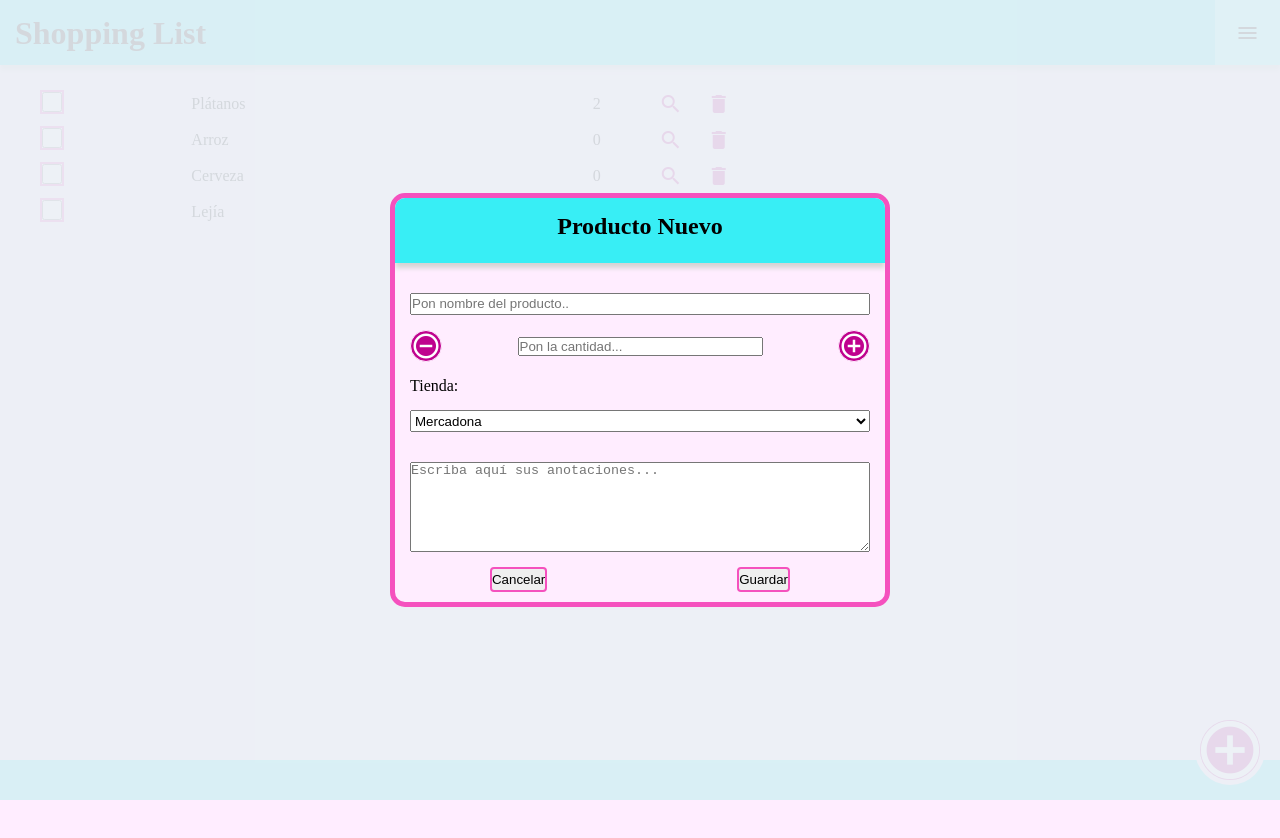
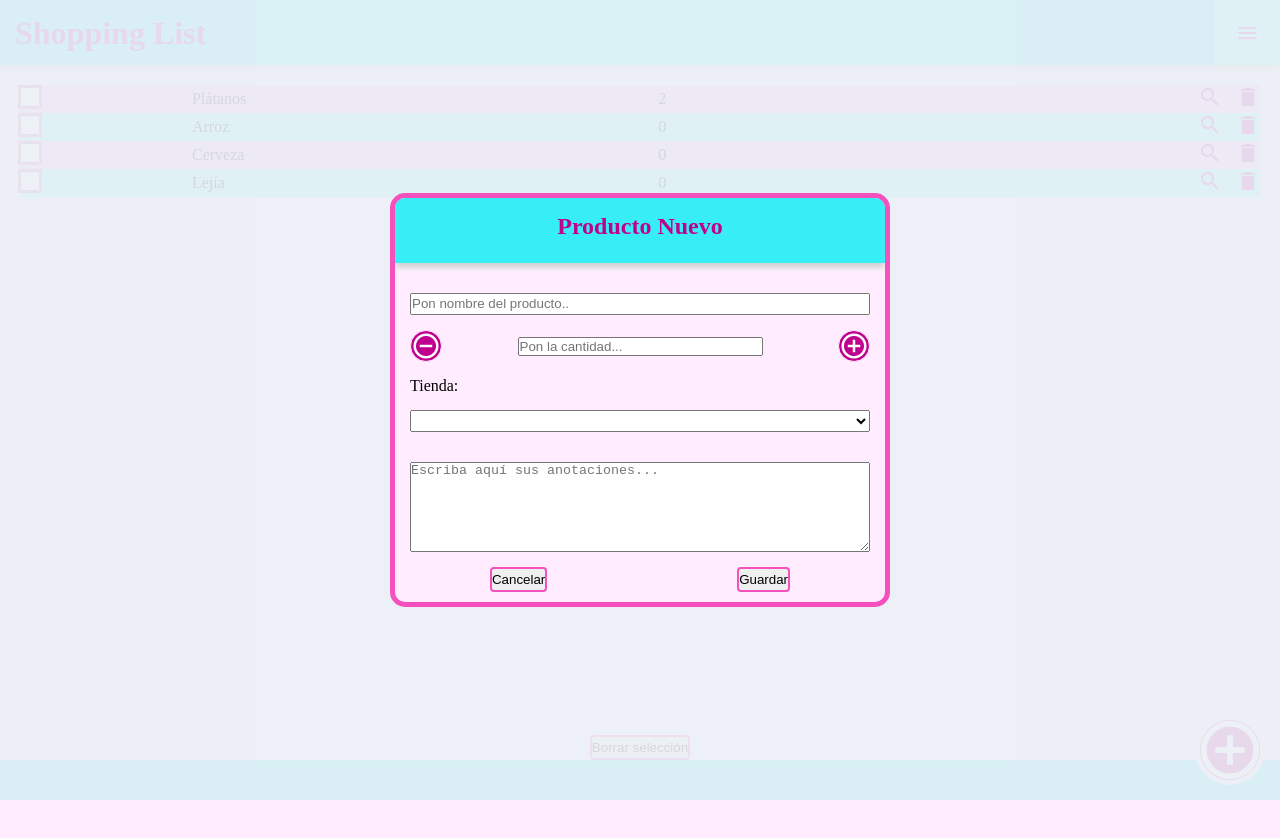
Before and after one commit to LaPanto/shoppinglist, a plain HTML site: page index.html in a window 1280 px wide. Both pictures are taken after a click on the element "add_circle_outline". Shown: the top 838 px of the page. Drawn offline with Linux system fonts and the light colour scheme.

Commit message:
añadido tiendas en js y modificado estilo css

```diff
--- a/css/estilo.css
+++ b/css/estilo.css
@@ -1,63 +1,102 @@
 :root {
-    --primario:#38eef5;
-    --lighprim:#7fffff;
-    --darkprim:#44cbcc;
+    --primario: #38eef5;
+    --lighprim: #7fffff;
+    --darkprim: #44cbcc;
     --secundario: #f551be;
-    --lighsecun:#ffbaff;
-    --darksecun:#bf028e;
-    --terciario:#ffedff;
+    --lighsecun: #ffbaff;
+    --darksecun: #bf028e;
+    --terciario: #ffedff;
     --shadow: #d4d4d4;
 }
 
 /*colores de cabecera, menu, main y footer*/
-header{
+header {
     background-color: var(--primario);
     box-shadow: 0 5px 5px var(--shadow);
 }
-#menu{
+
+#menu {
     background-color: var(--lighprim);
 }
-main{
-    background-color:var(--terciario);
+
+main {
+    background-color: var(--terciario);
 }
-footer{
+
+footer {
     background-color: var(--primario);
 }
+
+/*color del titulo principal*/
+h1,
+h2 {
+    color: var(--darksecun);
+}
+
+h1 span:nth-child(2n + 0) {
+    color: var(--secundario);
+}
+
+h1 span:nth-child(2n - 1) {
+    color: var(--darkprim);
+}
+
+
 /*color en el boton del + en el main*/
-#mas{
-    color:white;
+#mas {
+    color: white;
     background-color: var(--darksecun);
     border: 5px solid var(--terciario);
 }
+
 /*color del contenido del main (table)*/
-table input[type="checkbox"]{
-    outline:2px solid var(--secundario);
+table input[type="checkbox"] {
+    outline: 2px solid var(--secundario);
 }
+
+/*color a rayas de cada fila de la tabla*/
+.rayado tr:nth-child(even) {
+    background-color: var(--lighprim);
+}
+
+.rayado tr:nth-child(odd) {
+    background-color: var(--lighsecun);
+}
+
 /*iconos color*/
 .lupa,
-.papelera{
-    color:var(--darksecun);
-    border: 5px solid var(--terciario);
+.papelera,
+.menu {
+    color: var(--darksecun);
 }
+
+/*color y borde del boton de borrar seleccion*/
+.eliminar {
+    border: 2px solid var(--secundario);
+}
+
 /*color a la modal como capa*/
-.modal{
+.modal {
     background-color: rgba(236, 240, 246, 0.902);
 }
+
 /*color a la primera ventana de nuevo producto*/
 /*botones de descontar e incrementar cantidad*/
 .menos,
 .suma {
-    color:white;
+    color: white;
     background-color: var(--darksecun);
     border: 1px solid var(--terciario);
 }
+
 /*color a la segunda ventanda de información del producto*/
 #nuevo,
-#detalle{
+#detalle {
     background-color: var(--terciario);
     border: 5px solid var(--secundario);
 }
+
 #nuevo button,
-#visto{
-    border:2px solid var(--secundario);
+#visto {
+    border: 2px solid var(--secundario);
 }
--- a/css/layout.css
+++ b/css/layout.css
@@ -4,6 +4,7 @@
     padding: 0px;
     box-sizing: border-box;
 }
+
 header {
     /*le doy dimensiones al header*/
     width: 100%;
@@ -13,6 +14,7 @@ header {
     position: sticky;
     top: 0px;
 }
+
 main {
     /*le doy dimensiones al main*/
     width: 100%;
@@ -21,18 +23,19 @@ main {
     justify-content: center;
     align-items: flex-start;
 }
+
 footer {
     width: 100%;
-    height:40px;
+    height: 40px;
     position: fixed;
     bottom: 0px;
 }
+
 /*dimensiones y posicionamiento del menu de la cabecera*/
 #menu {
     /*dimensiones*/
     width: 65px;
     height: 65px;
-
     /*posicionamiento*/
     position: absolute;
     top: 0px;
@@ -43,17 +46,20 @@ footer {
     align-items: center;
     font-size: 40px;
 }
+
 /*dimensiones de como deben aparecer los productos de la lista*/
-main table{
+main table {
     margin-top: 20px;
     width: 100%;
     padding-left: 20px;
 }
+
 /*dimensiones del input en el main*/
-table input[type="checkbox"]{
+table input[type="checkbox"] {
     width: 20px;
     height: 20px;
 }
+
 /*dimensiones y posicionamiento al contenedor del boton para añadir productos*/
 #mas {
     /*dimensiones*/
@@ -70,11 +76,13 @@ table input[type="checkbox"]{
     align-items: center;
     font-size: 70px;
 }
+
 /*dimension y cambio de tamaño del icono de añadir producto*/
 #añadir {
     font-size: 70px;
     margin: 10px;
 }
+
 /*dimensiones de la modal la capa transparente deben ser siempre igual que la pantalla*/
 .modal {
     /*dimensiones*/
@@ -86,10 +94,12 @@ table input[type="checkbox"]{
     left: 0px;
     z-index: 2;
     /*posicionamiento del contenido*/
-    display: none; /*cambiaremos con el boton a flex*/
+    display: none;
+    /*cambiaremos con el boton a flex*/
     justify-content: center;
     align-items: center;
 }
+
 /*dimensiones y posicionamiento de las modales de añadir producto e informacion del producto*/
 #nuevo,
 #detalle {
@@ -104,101 +114,131 @@ table input[type="checkbox"]{
     overflow: hidden;
     display: none;
 }
+
 /*Dimensiones de los input de la modal de añadir producto*/
-#nuevo input[type="text"]{
+#nuevo input[type="text"] {
     width: 100%;
     height: 3ch;
     margin: 15px;
     margin-top: 30px;
 }
-#nuevo input[type="number"]{
+
+#nuevo input[type="number"] {
     width: 100%;
 }
 
 /*posicionamiento del titulo de la modal de añadir producto*/
-h2{
+h2 {
     text-align: center
 }
+
 /*dimensiones del input de añadir producto*/
-#tiendas{
+#tiendas {
     /*dimensiones*/
     width: 100%;
     height: 3ch;
     margin: 15px;
 }
-#nuevo textarea{
+
+#nuevo textarea {
     /*dimensiones*/
     width: 100%;
     height: 90px;
     margin: 15px;
 }
-#nuevo label{
+
+#nuevo label {
     /*dimensiones*/
     margin-top: 15px;
     margin-left: 15px;
     width: 100%;
 }
 
-#nuevo button{
-    margin:auto;
+#nuevo button {
+    margin: auto;
     margin-bottom: 10px;
     border-radius: 4px;
-    height:25px;
+    height: 25px;
 }
+
 .menos,
 .cantidad,
-.suma{
+.suma {
     margin: auto;
 }
-.menos{
+
+.menos {
     margin-left: 15px;
     border-radius: 50%;
-
     /*posicionamiento del contenido*/
     display: flex;
     justify-content: center;
     align-items: center;
 }
 
-.cantidad{
-    width:50%;
+.cantidad {
+    width: 50%;
+}
 
-}
-.suma{
+.suma {
     margin-right: 15px;
     border-radius: 50%;
     /*posicionamiento del contenido*/
     display: flex;
     justify-content: center;
     align-items: center;
+}
 
+.menos i,
+.suma i {
+    font-size: 30px;
 }
-.menos i,
-.suma i{
-    font-size: 30px;
 
-}
-.informacion{
+.informacion {
     width: 100%;
     height: 80px;
 }
-#detalle button{
-    margin:auto;
+
+#detalle button {
+    margin: auto;
     margin-bottom: 10px;
     border-radius: 4px;
-    height:30px;
+    height: 30px;
     width: 65px;
 }
 
-table th{
+table th {
     text-align: left;
     width: 50px;
+}
 
-}
-table{
+table {
     margin-left: 20px;
     margin-right: 20px;
+    border-collapse: collapse;
 }
+
 .lupa {
     margin-right: 10px;
 }
+
+.iconos {
+    text-align: right;
+}
+
+#seleccion {
+    width: 100%;
+    position: fixed;
+    left: 0px;
+    bottom: 40px;
+    margin: auto;
+}
+
+#borrado {
+    text-align: center;
+}
+
+.eliminar {
+    border-radius: 4px;
+    height: 25px;
+}
--- a/index.html
+++ b/index.html
@@ -9,19 +9,20 @@
     <link rel="stylesheet" href="css/layout.css">
     <link rel="stylesheet" href="css/estilo.css">
     <script src="js/modal.js"></script>
+    <script src="js/tiendas.js"></script>
 </head>
 
 <body>
 
     <header>
-        <h1>Shopping List</h1>
-        <nav id="menu"> <i class="material-icons">menu</i></nav>
+        <h1 id="h1">Shopping List</h1>
+        <nav id="menu"> <i class="menu material-icons">menu</i></nav>
     </header>
     <main>
-        <table>
+        <table class="rayado">
             <tr>
                 <td>
-                <input type="checkbox" id="productos"name="productos">
+                    <input type="checkbox" id="productos" name="productos">
                 </td>
                 <td>
                     <label for="productos">Plátanos</label>
@@ -29,8 +30,8 @@
                 <td>
                     2
                 </td>
-            <td>
-                <i class="lupa material-icons"onclick="muestraModal('detalle')">search</i>
+                <td class="iconos">
+                    <i class="lupa material-icons" onclick="muestraModal('detalle')">search</i>
                     <i class="papelera material-icons">delete</i>
                 </td>
             </tr>
@@ -44,8 +45,8 @@
                 <td>
                     0
                 </td>
-            <td>
-                <i class="lupa material-icons"onclick="muestraModal('detalle')">search</i>
+                <td class="iconos">
+                    <i class="lupa material-icons" onclick="muestraModal('detalle')">search</i>
                     <i class="papelera material-icons">delete</i>
                 </td>
             </tr>
@@ -59,8 +60,8 @@
                 <td>
                     0
                 </td>
-            <td>
-                <i class="lupa material-icons"onclick="muestraModal('detalle')">search</i>
+                <td class="iconos">
+                    <i class="lupa material-icons" onclick="muestraModal('detalle')">search</i>
                     <i class="papelera material-icons">delete</i>
                 </td>
             </tr>
@@ -74,13 +75,17 @@
                 <td>
                     0
                 </td>
-            <td>
+                <td class="iconos">
                     <i class="lupa material-icons" onclick="muestraModal('detalle')">search</i>
                     <i class="papelera material-icons">delete</i>
                 </td>
             </tr>
         </table>
-
+        <div id="seleccion">
+            <div id="borrado">
+                <button class="eliminar">Borrar selección</button>
+            </div>
+        </div>
     </main>
     <div class="modal" id="modal">
 
@@ -103,7 +108,16 @@
 
             <label for="tiendas">Tienda:</label>
             <select name="tiendas" id="tiendas">
-                <option value="Mercadona">Mercadona</option>
+                <script>
+                    let select = document.getElementById("tiendas");
+                    let opciones = "";
+                    opciones = `<option value="no seleccionado">  </option>`;
+                    for (tienda of col_tiendas.tiendas) {
+                        opciones += `<option value= ${tienda.nombre} > ${tienda.nombre} </option>`
+                    }
+                    select.innerHTML = opciones;
+                </script>
+                <!--<option value="Mercadona">Mercadona</option>
                 <option value="FamiliCash">Famili Cash</option>
                 <option value="Consum">Consum</option>
                 <option value="Aldi">Aldi</option>
@@ -113,7 +127,7 @@
                 <option value="Maximas">Maximas</option>
                 <option value="CashFamili">CashFamili</option>
                 <option value="Carrefour">Carrefour</option>
-                <option value="Mercado">Mercado</option>
+                <option value="Mercado">Mercado</option>-->
             </select>
             <textarea name="notas" placeholder="Escriba aquí sus anotaciones..."></textarea>
             <button onclick="escondeModal()" id="cancelar">Cancelar</button>
@@ -142,7 +156,7 @@
                     <td colspan=2>vacio las notas</td>
                 </tr>
             </table>
-            <button onclick="escondeModal()"id="visto">Ok</button>
+            <button onclick="escondeModal()" id="visto">Ok</button>
 
         </div>
     </div>
--- /dev/null
+++ b/js/tiendas.js
@@ -0,0 +1,49 @@
+function selecTienda() {
+    let select = document.getElementById("tiendas");
+    let opciones = "";
+    opciones = `<option value="no seleccionado">  </option>`;
+    for (tienda of col_tiendas.tiendas) {
+        opciones += `<option value= ${tienda.nombre} > ${tienda.nombre} </option>`
+    }
+    select.innerHTML = opciones;
+}
+
+let col_tiendas; /*coleccion de tiendas*/
+
+col_tiendas = {
+    tiendas: [{
+            nombre: "Mercadona"
+        },
+        {
+            nombre: "FamilyCash"
+        },
+        {
+            nombre: "Consum"
+        },
+        {
+            nombre: "Aldi"
+        },
+        {
+            nombre: "MaxiDia"
+        },
+        {
+            nombre: "Lidl"
+        },
+        {
+            nombre: "Alcampo"
+        },
+        {
+            nombre: "Maximas"
+        },
+        {
+            nombre: "CashFamily"
+        },
+        {
+            nombre: "Carrefour"
+        },
+        {
+            nombre: "Mercado"
+        },
+
+    ]
+}
```
Lines whose indentation alone changed are shown as unchanged.
